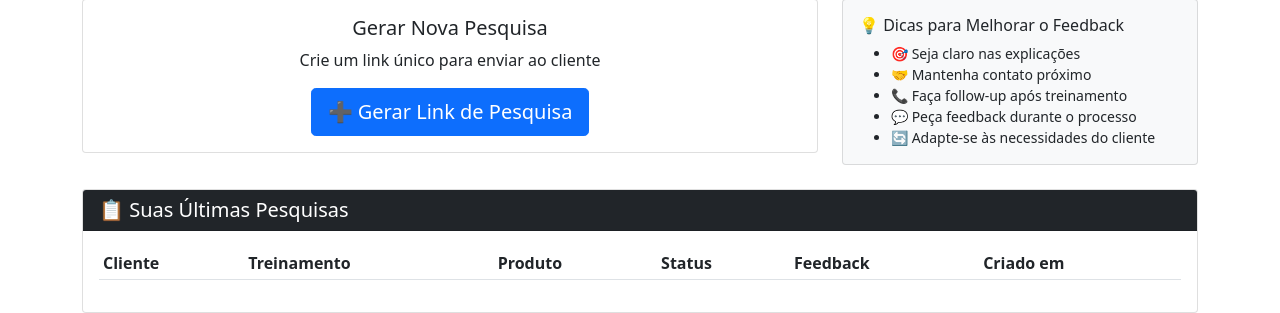
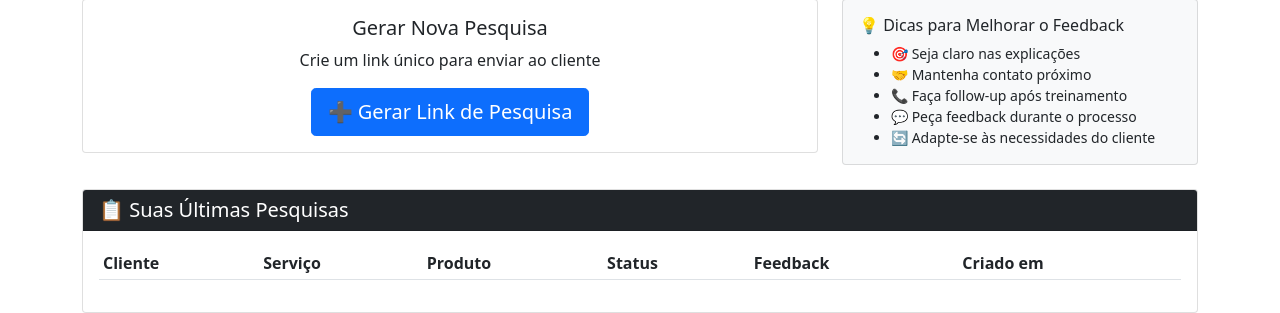
Before and after one commit to Renabrasa/pesquisa, a Flask app: page /agente/ in a window 1280 px wide. Shown: the part 748-1061 px from the top of the page. Run offline with Flask 3, Linux system fonts and the light colour scheme; a user stored in the database is signed in; data comes from the database, SQL or seed files in the repository; data that the repository does not hold is empty.

Commit message:
Ajuste no nome de treinamento para serviço nos dashboards

```diff
--- a/app/templates/agente/dashboard.html
+++ b/app/templates/agente/dashboard.html
@@ -338,7 +338,7 @@
                         <thead>
                             <tr>
                                 <th>Cliente</th>
-                                <th>Treinamento</th>
+                                <th>Serviço</th>
                                 <th>Produto</th>
                                 <th>Status</th>
                                 <th>Feedback</th>
--- a/app/templates/gestor/dashboard.html
+++ b/app/templates/gestor/dashboard.html
@@ -618,7 +618,7 @@
                             <thead>
                                 <tr>
                                     <th>Cliente</th>
-                                    <th>Treinamento</th>
+                                    <th>Serviço</th>
                                     <th>Produto</th>
                                     <th>Agente</th>
                                     <th>Criado</th>
@@ -945,7 +945,7 @@
                         <thead>
                             <tr>
                                 <th>Cliente</th>
-                                <th>Treinamento</th>
+                                <th>Serviço</th>
                                 <th>Produto</th>
                                 <th>Agente</th>
                                 <th>Status</th>
```
